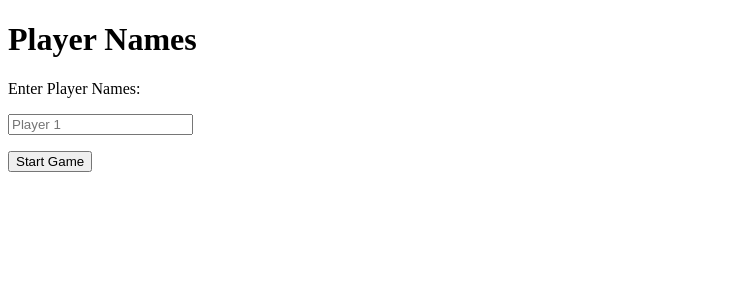
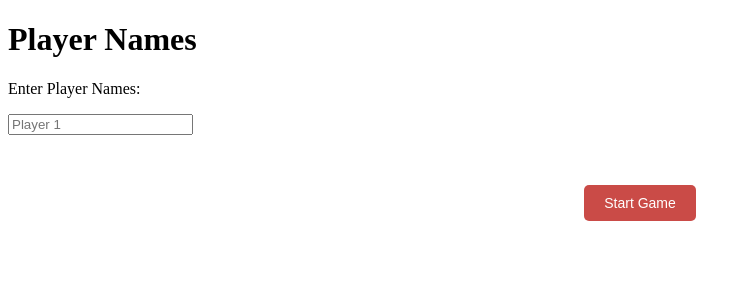
Before and after one commit to Charlesisthebest476/Imposter_backend, a Flask app: template templates/player_names.html in a window 1280 px wide. Shown: the top 300 px of the page, without its empty margins (0-751 px from the left). Run offline with Flask 3, Linux system fonts and the light colour scheme; the template is opened without the code that fills it: most values are stand-ins (such as "Sample title", 1, 10 or a date in 2020).

Commit message:
Add class to Start Game button in player names form

```diff
--- a/templates/player_names.html
+++ b/templates/player_names.html
@@ -27,7 +27,7 @@
     {% for i in range(game_info['num_of_players']) %} <!-- placeholder -->
       <input type="text" name="player_name_{{i+1}}" placeholder="Player {{i+1}}" required><br>
     {% endfor %}
-    <p><button type="submit">Start Game</button></p>
+    <p><button type="submit" class="button">Start Game</button></p>
   </form>
 </body>
 
```
